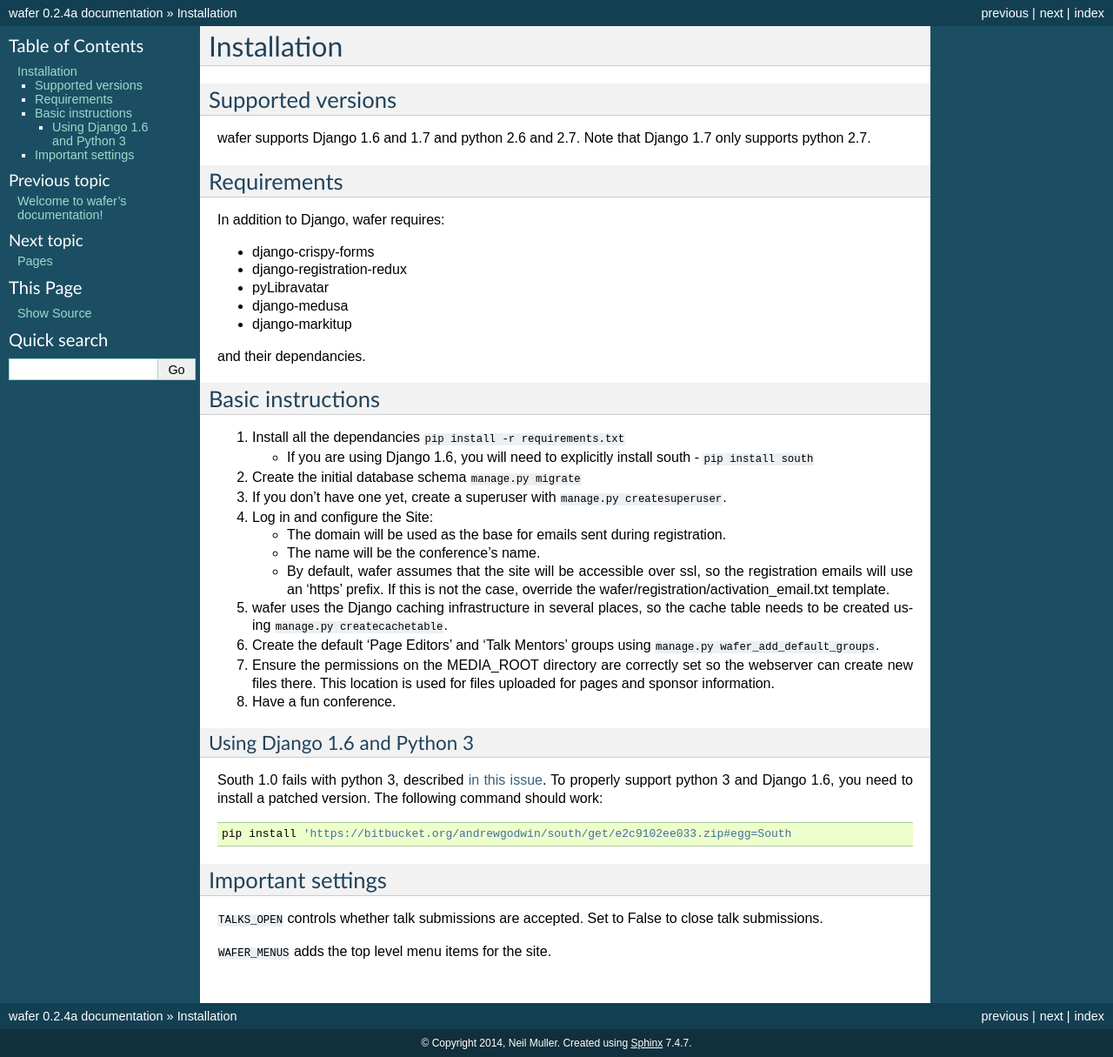
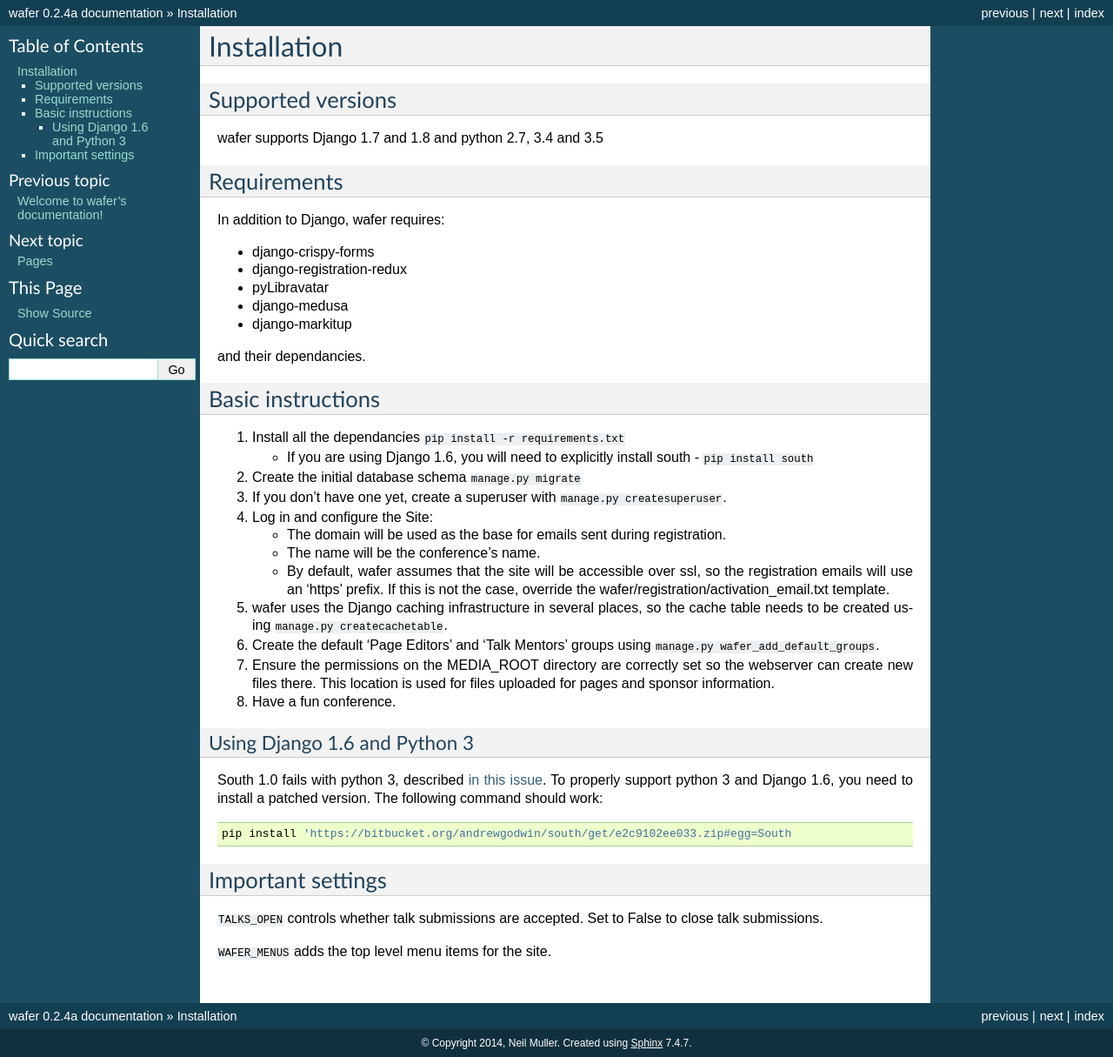
Before and after one commit to CTPUG/wafer, a Sphinx documentation site: the page built from docs/install.rst, in a window 1280 px wide. Shown: the whole page at 87% size. Built offline with Sphinx 7.4.7, drawn with Linux system fonts in a browser that asks for light colours.

Commit message:
Fix the Supported version list in install.rst

```diff
--- a/docs/install.rst
+++ b/docs/install.rst
@@ -5,8 +5,7 @@
 Supported versions
 ==================
 
-wafer supports Django 1.6 and 1.7 and python 2.6 and 2.7.
-Note that Django 1.7 only supports python 2.7.
+wafer supports Django 1.7 and 1.8 and python 2.7, 3.4 and 3.5
 
 Requirements
 ============
```
